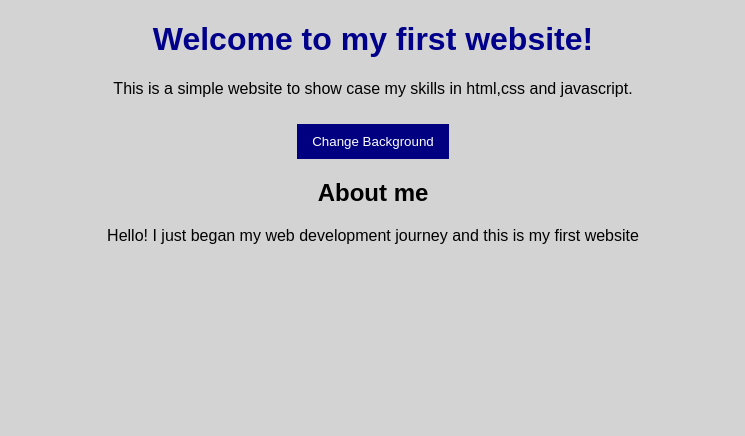
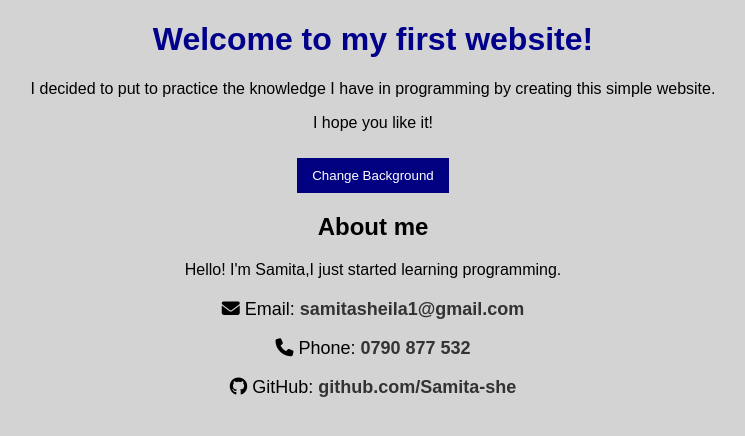
Before and after one commit to Samita-she/samitas_website, a plain HTML site: page index.html in a window 1280 px wide. Shown: the whole page, without its empty margins (267-1012 px from the left). Drawn offline with Linux system fonts and the light colour scheme.

Commit message:
Added contact info

```diff
--- a/index.html
+++ b/index.html
@@ -4,18 +4,28 @@
 <head>
    <link rel="stylesheet" href="style.css"/>
    <title>samitas_Website</title>
+   <link rel="stylesheet" href="https://cdnjs.cloudflare.com/ajax/libs/font-awesome/6.4.2/css/all.min.css">
+
 </head>
 
 <body>
  <header></header>
   <h1>Welcome to my first website!</h1>
-    <p>This is a simple website to show case my skills in html,css and javascript.</p>
+    <p>I decided to put to practice the knowledge I have in programming by creating this simple website.</p>
+    <P>I hope you like it!</P>
     <button id="changeColorBtn">Change Background</button>
  </header>
  <div>
     <h2>About me</h2>
-     <P>Hello! I just began my web development journey and this is my first website</P>
+     <P>Hello! I'm Samita,I just started learning programming.</P>
  </div>
+<div class="contact-info">
+    <p><i class="fas fa-envelope"></i> Email: <a href="mailto:samitasheila1@gmail.com">samitasheila1@gmail.com</a></p>
+    <p><i class="fas fa-phone"></i> Phone: <a href="tel:+254790877532">0790 877 532</a></p>
+    <p><i class="fab fa-github"></i> GitHub: <a href="https://github.com/Samita-she"
+            target="_blank">github.com/Samita-she</a></p>
+</div>
+
  <script src="script.js"></script>
 </body>
 
--- a/style.css
+++ b/style.css
@@ -18,3 +18,18 @@ button {
 button:hover {
     background-color: darkred;
 }
+.contact-info {
+    text-align: center;
+    margin-top: 20px;
+    font-size: 18px;
+}
+
+.contact-info a {
+    text-decoration: none;
+    color: #333;
+    font-weight: bold;
+}
+
+.contact-info a:hover {
+    color: #ff6600;
+}
```
